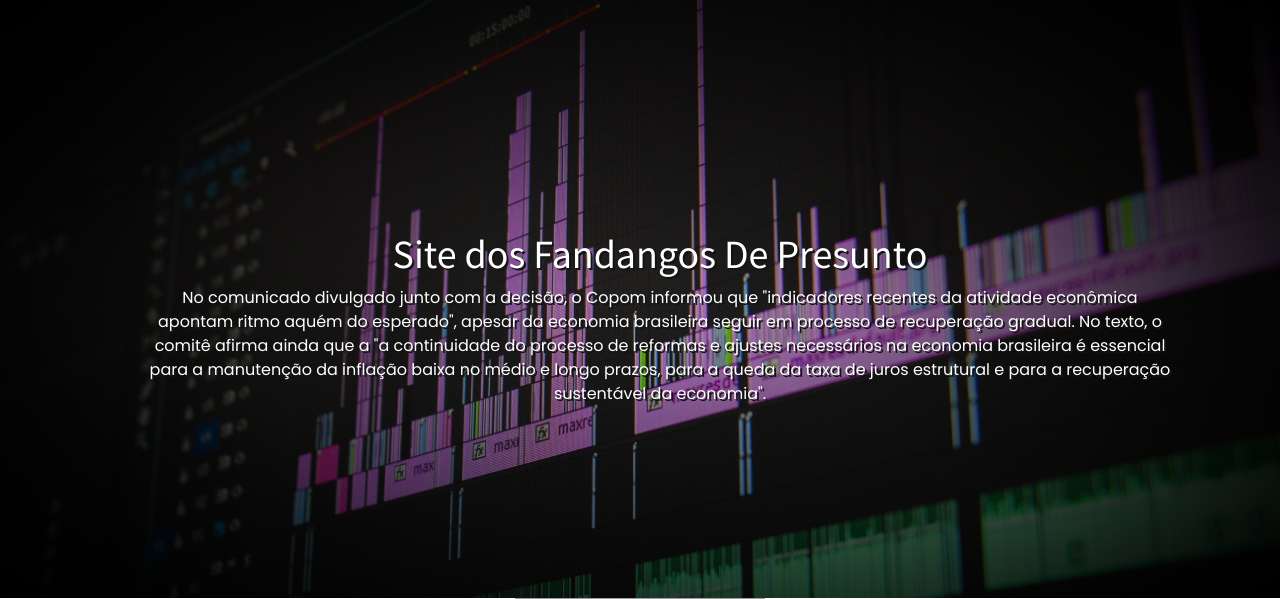
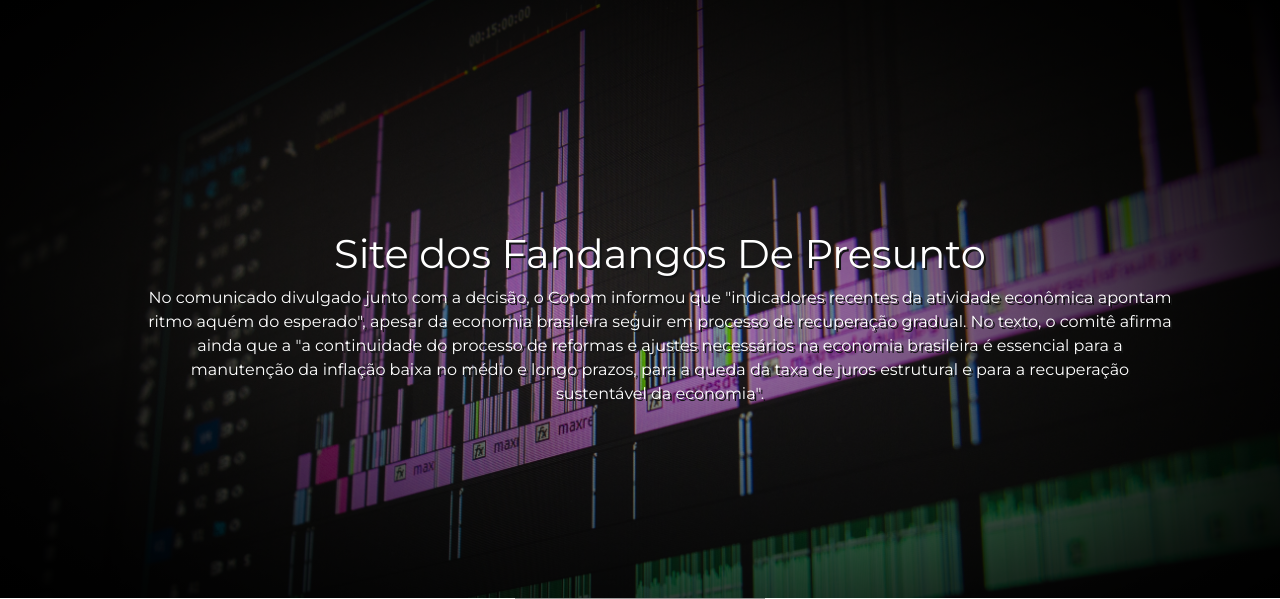
Before and after one commit to wellhz1n/Tcc2019, a PHP site: page / in a window 1280 px wide. Shown: the part 98-697 px from the top of the page. Run offline with PHP 8.4, Linux system fonts and the light colour scheme; some libraries are stand-ins or nearby versions; some web fonts are replaced; grey boxes are pictures that could not be loaded.

Commit message:
Ajuste de Fonte

```diff
--- a/public/pages/home.php
+++ b/public/pages/home.php
@@ -6,8 +6,8 @@
   </div>
   <div class="paralaxHome">
 
-    <h1 class="font-Source">Site dos Fandangos De Presunto</h1>
-    <p class="font-poppins">No comunicado divulgado junto com a decisão, o Copom informou que "indicadores recentes da atividade econômica apontam ritmo aquém do esperado", apesar da economia brasileira seguir em processo de recuperação gradual. No texto, o comitê afirma ainda que a "a continuidade do processo de reformas e ajustes necessários na economia brasileira é essencial para a manutenção da inflação baixa no médio e longo prazos, para a queda da taxa de juros estrutural e para a recuperação sustentável da economia".</p>
+    <h1 class="">Site dos Fandangos De Presunto</h1>
+    <p class="">No comunicado divulgado junto com a decisão, o Copom informou que "indicadores recentes da atividade econômica apontam ritmo aquém do esperado", apesar da economia brasileira seguir em processo de recuperação gradual. No texto, o comitê afirma ainda que a "a continuidade do processo de reformas e ajustes necessários na economia brasileira é essencial para a manutenção da inflação baixa no médio e longo prazos, para a queda da taxa de juros estrutural e para a recuperação sustentável da economia".</p>
 
 </div>
 
```
